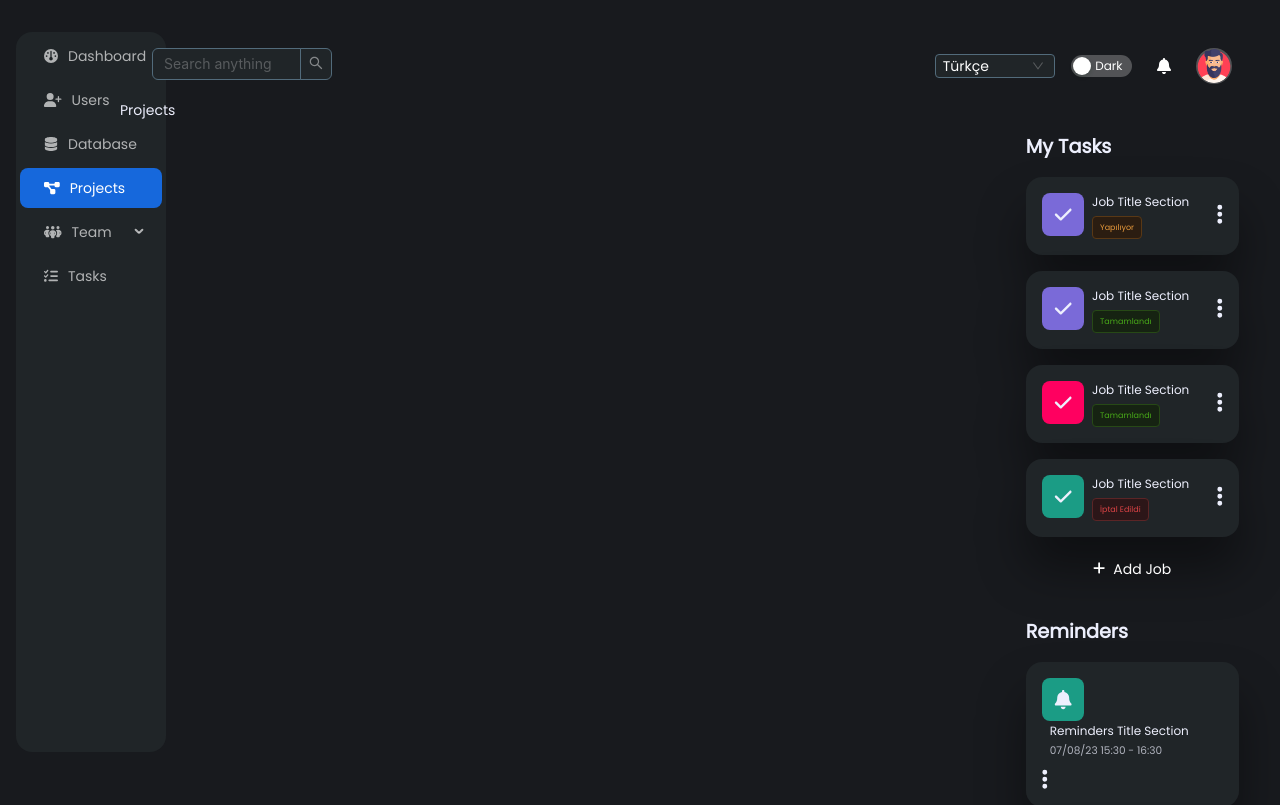
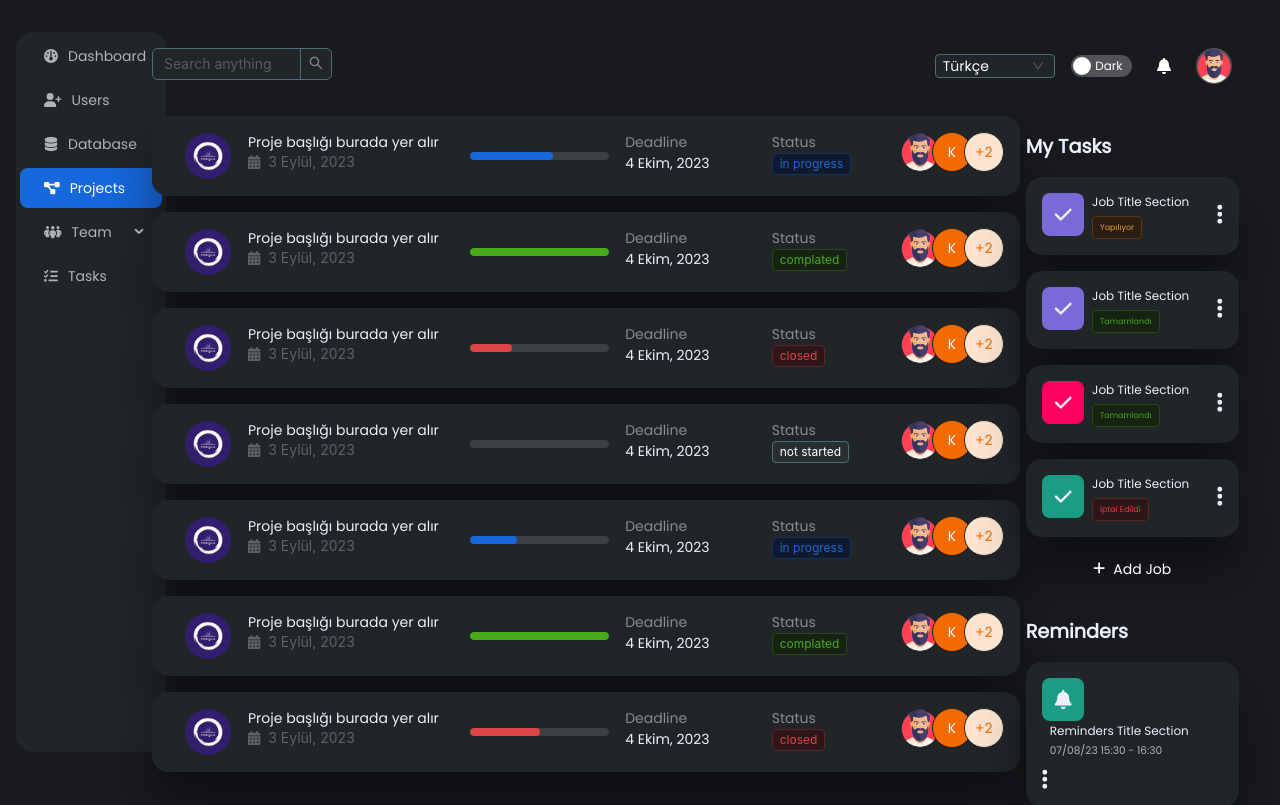
Before and after one commit to MustafaTurgut3460/admin-panel-react, a React (Create React App) app: page /projects in a window 1280 px wide. Shown: the top 805 px of the page. Built offline with nearby package versions, Linux system fonts and the light colour scheme.

Commit message:
projects ve teams sayfaları tasarlandı

```diff
--- /dev/null
+++ b/src/components/ProjectsComponents/ProjectItem.tsx
@@ -0,0 +1,83 @@
+import { faCalendarDays, faCaretUp } from "@fortawesome/free-solid-svg-icons";
+import { FontAwesomeIcon } from "@fortawesome/react-fontawesome";
+import { Avatar, Col, Dropdown, MenuProps, Progress, Row, Tag, Tooltip } from "antd";
+import avatar from "../../assets/images/avatar1.png";
+import logo from "../../assets/images/logo.png";
+import { AntDesignOutlined, UserOutlined } from "@ant-design/icons";
+import { LiteralUnion } from "antd/es/_util/type";
+import { PresetColorType } from "antd/es/_util/colors";
+
+const items: MenuProps['items'] = [
+    {
+        label: 'Projeyi İncele',
+        key: '1',
+    },
+];
+
+export interface ProjectItemProps{
+    type: LiteralUnion<"default" | "success" | "processing" | PresetColorType | "error" | "warning"> | undefined
+    text: string,
+    percent: number,
+    status: "success" | "active" | "normal" | "exception" | undefined
+}
+
+
+const ProjectItem: React.FC<ProjectItemProps> = ({type, text, percent, status}) => {
+
+    return (
+        <Dropdown menu={{ items }} trigger={["contextMenu"]}>
+            <Row style={{ padding: "1rem", borderRadius: "1rem" }} className="card" justify={'space-between'}>
+                <Col span={8}>
+                    <Row>
+                        <Col style={{ marginLeft: "1rem" }}>
+                            <Avatar src={logo} size={48} />
+                        </Col>
+                        <Col style={{ marginLeft: "1rem" }}>
+                            <p>Proje başlığı burada yer alır</p>
+                            <Row style={{ opacity: 0.3 }}>
+                                <Col>
+                                    <FontAwesomeIcon icon={faCalendarDays} />
+                                </Col>
+                                <Col style={{ marginLeft: "0.5rem" }}>
+                                    3 Eylül, 2023
+                                </Col>
+                            </Row>
+                        </Col>
+                    </Row>
+                </Col>
+                <Col xs={2} xl={8}>
+                    <Row>
+                        <Col xs={0} xl={12} style={{ marginTop: "0.75rem" }}>
+                            <Progress percent={percent} status={status} showInfo={false} />
+                        </Col>
+                        <Col style={{ marginLeft: "1rem" }}>
+                            <p style={{ opacity: 0.5 }}>Deadline</p>
+                            <p>4 Ekim, 2023</p>
+                        </Col>
+                    </Row>
+                </Col>
+                <Col span={2}>
+                    <p style={{ opacity: 0.5 }}>Status</p>
+                    <Tag color={type}>{text}</Tag>
+                </Col>
+                <Col span={4} style={{ display: "flex", justifyContent: "end" }}>
+                    <Avatar.Group
+                        maxCount={2}
+                        maxPopoverTrigger="click"
+                        size="large"
+                        maxStyle={{ color: '#f56a00', backgroundColor: '#fde3cf', cursor: 'pointer' }}
+                    >
+                        <Avatar src={avatar} />
+                        <Avatar style={{ backgroundColor: '#f56a00' }}>K</Avatar>
+                        <Tooltip title="Ant User" placement="top">
+                            <Avatar style={{ backgroundColor: '#87d068' }} icon={<UserOutlined />} />
+                        </Tooltip>
+                        <Avatar style={{ backgroundColor: '#1677ff' }} icon={<AntDesignOutlined />} />
+                    </Avatar.Group>
+                </Col>
+            </Row>
+        </Dropdown>
+    )
+}
+
+export default ProjectItem;
--- /dev/null
+++ b/src/components/TeamsComponents/TeamUserItem.tsx
@@ -0,0 +1,42 @@
+import { FontAwesomeIcon } from "@fortawesome/react-fontawesome";
+import avatar from "../../assets/images/avatar1.png";
+import { Avatar, Button, Col, Row, Tag, Tooltip } from "antd";
+import { faCircleInfo, faComments } from "@fortawesome/free-solid-svg-icons";
+import { } from "@fortawesome/free-regular-svg-icons";
+import { LiteralUnion } from "antd/es/_util/type";
+import { PresetColorType } from "antd/es/_util/colors";
+import React from "react";
+
+export interface TeamUserItemProps{
+    name: string,
+    email: string,
+    role: string,
+    color: LiteralUnion<"default" | PresetColorType | "success" | "processing" | "error" | "warning"> | undefined
+}
+
+const TeamUserItem: React.FC<TeamUserItemProps> = ({name, email, color, role}) => {
+
+    return (
+            <Col xs={19} md={12} xl={8} xxl={6} style={{marginLeft: "2rem"}} className="card">
+                <div style={{}}>
+                    <Avatar src={avatar} size={48} style={{ display: "block", margin: "auto" }} />
+                    <p style={{ textAlign: "center", marginTop: "0.5rem" }}>{name}</p>
+                    <p style={{ fontSize: "0.75rem", opacity: 0.5, textAlign: "center" }}>{email}</p>
+                    <div style={{ display: "flex", justifyContent: "center", marginTop: "1rem" }}>
+                        <p>Role: <Tag color={color} style={{marginLeft: "0.5rem"}}>{role}</Tag> </p>
+                    </div>
+
+                    <div style={{ display: "flex", justifyContent: "center", marginTop: "1rem" }}>
+                        <Tooltip title="See Details">
+                            <Button shape="circle" type="primary"><FontAwesomeIcon icon={faCircleInfo} /></Button>
+                        </Tooltip>
+                        <Tooltip title="Chat">
+                            <Button shape="circle" type="primary" style={{marginLeft: "1rem"}}><FontAwesomeIcon icon={faComments} /></Button>
+                        </Tooltip>
+                    </div>
+                </div>
+            </Col>
+    )
+}
+
+export default TeamUserItem;
--- a/src/pages/Projects.tsx
+++ b/src/pages/Projects.tsx
@@ -1,9 +1,20 @@
+import { Col, Row } from "antd";
+import ProjectItem from "../components/ProjectsComponents/ProjectItem";
+
 const Projects = () => {
 
-    return(
-        <div>
-            Projects
-        </div>
+    return (
+        <Row>
+            <Col span={23} style={{ marginLeft: "2rem" }}>
+                <ProjectItem status="active" type={"processing"} text={"in progress"} percent={60}/>
+                <ProjectItem status="success" type={"success"} text={"complated"} percent={100}/>
+                <ProjectItem status="exception" percent={30} type={"error"} text={"closed"} />
+                <ProjectItem status="normal" percent={0} type={"default"} text={"not started"} />
+                <ProjectItem status="active" percent={34} type={"processing"} text={"in progress"} />
+                <ProjectItem status="success" percent={100} type={"success"} text={"complated"} />
+                <ProjectItem status="exception" percent={50} type={"error"} text={"closed"} />
+            </Col>
+        </Row>
     )
 }
 
--- a/src/pages/Team.tsx
+++ b/src/pages/Team.tsx
@@ -1,9 +1,20 @@
+import { Col, Row } from "antd";
+import TeamUserItem from "../components/TeamsComponents/TeamUserItem";
+
 const Team = () => {
 
-    return(
-        <div>
-            Team
-        </div>
+    return (
+        <Row>
+            <Col span={23}>
+                <Row>
+                    <TeamUserItem name={"Mustafa Turgut"} email={"mustafa.turgut3460@gmail.com"} role={"Manager"} color={"red"} />
+                    <TeamUserItem name={"Yavuz Selim Turgut"} email={"yavuz60@gmail.com"} role={"Senior Devoloper"} color={"green"} />
+                    <TeamUserItem name={"Emre Ballı"} email={"emre.balli@gmail.com"} role={"Senior Devoloper"} color={"green"} />
+                    <TeamUserItem name={"Zeynep Turgut"} email={"zeynep.turgut3460@gmail.com"} role={"Junior Devoloper"} color={"geekblue"} />
+                    <TeamUserItem name={"Enes Turgut"} email={"enesturgut34@gmail.com"} role={"Manager"} color={"red"} />
+                </Row>
+            </Col>
+        </Row>
     )
 }
 
```
Also changed, not shown: src/assets/images/logo.png (added).
